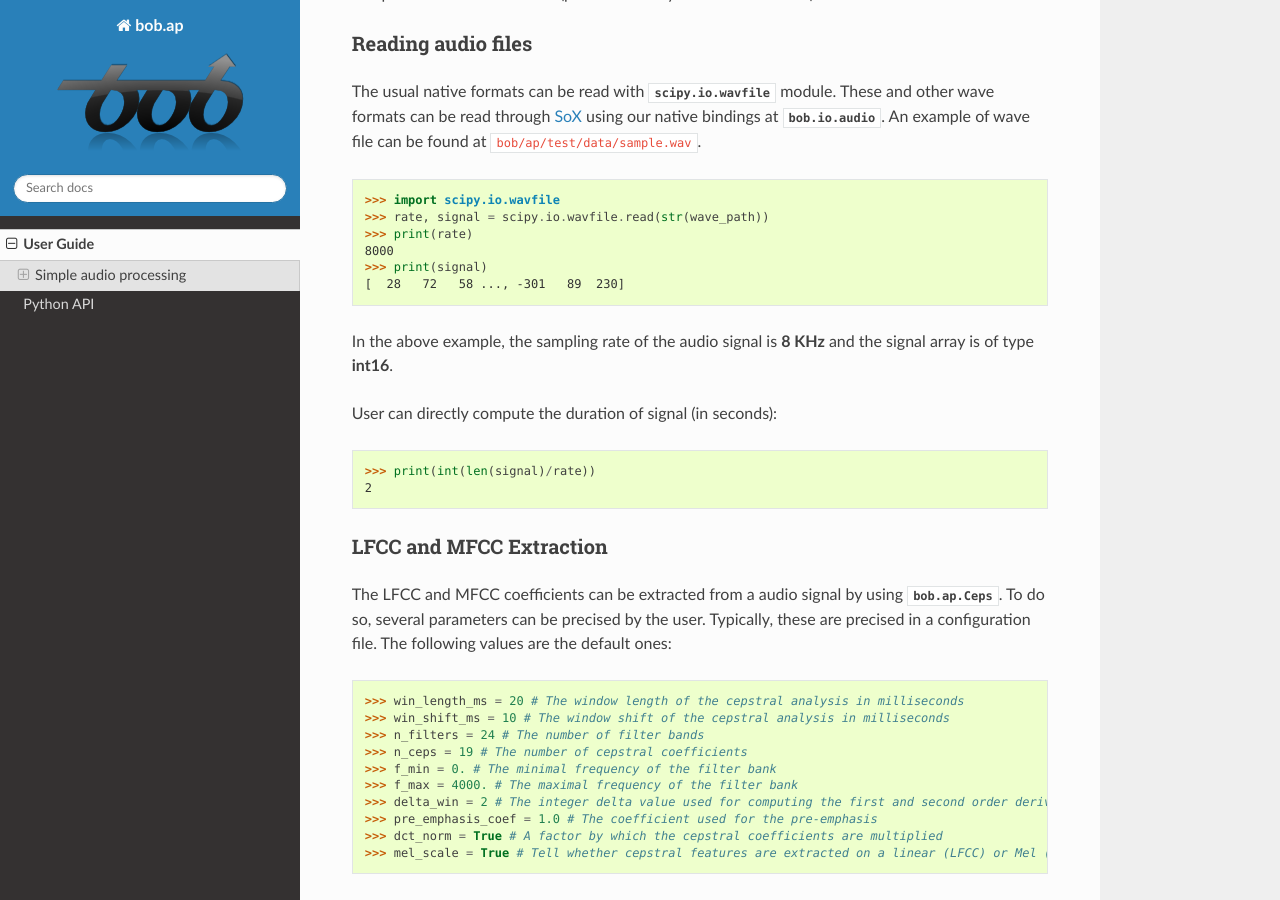
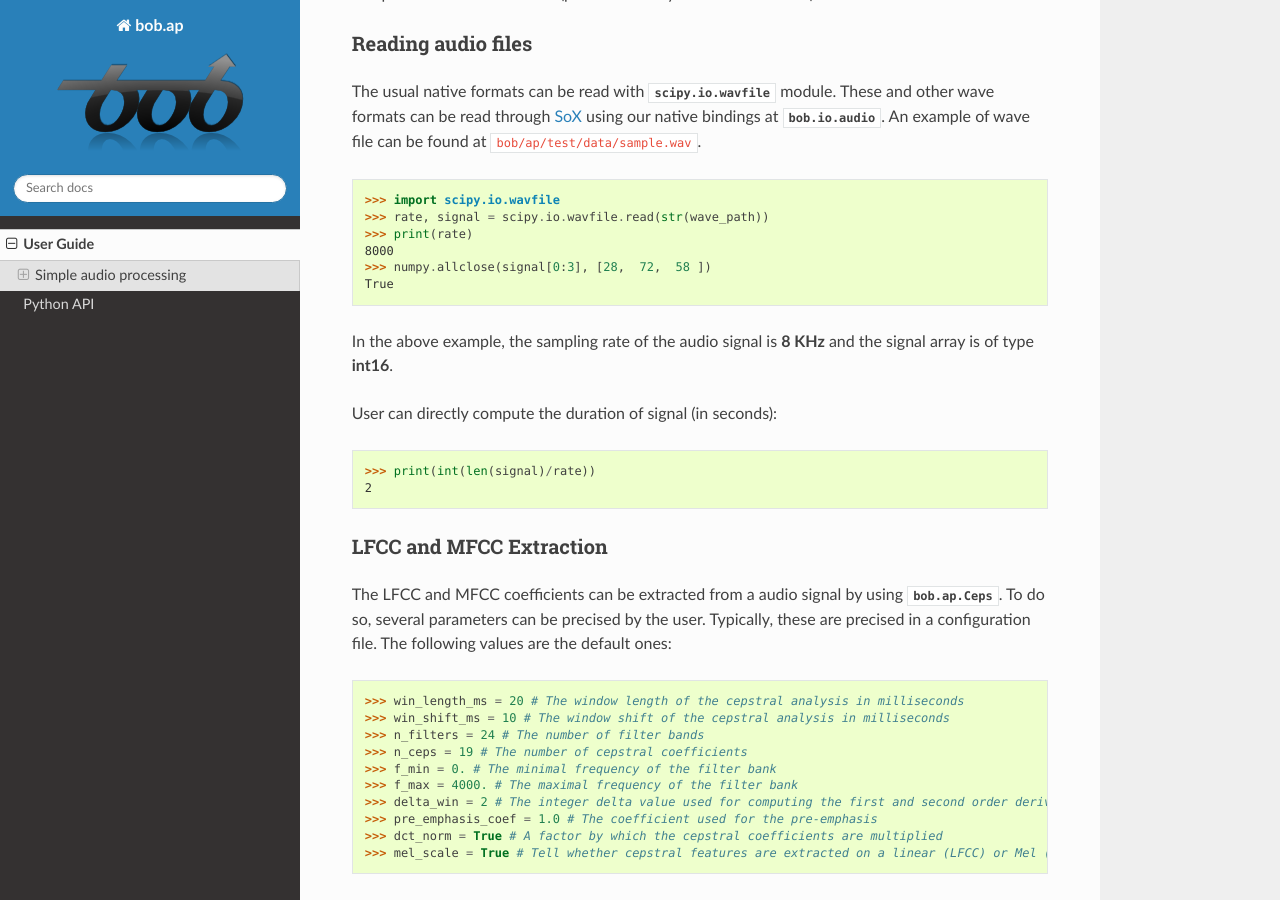
Before and after one commit to bioidiap/bob.ap, a Sphinx documentation site: the page built from doc/guide.rst, in a window 1280 px wide and 900 px high, scrolled down 709 px. Built offline with Sphinx 7.4.7 and the Read the Docs theme 2.0.0, drawn with Linux system fonts in a browser that asks for light colours; the version number could not be read and is left out.

Commit message:
[sphinx] Fixed doc test

```diff
--- a/doc/guide.rst
+++ b/doc/guide.rst
@@ -62,8 +62,8 @@ bindings at :py:mod:`bob.io.audio`. An example of wave file can be found at
   >>> rate, signal = scipy.io.wavfile.read(str(wave_path)) #doctest: +SKIP
   >>> print(rate)
   8000
-  >>> print(signal)
-  [  28   72   58 ..., -301   89  230]
+  >>> numpy.allclose(signal[0:3], [28,  72,  58 ])
+  True
 
 In the above example, the sampling rate of the audio signal is **8 KHz** and
 the signal array is of type **int16**.
```
